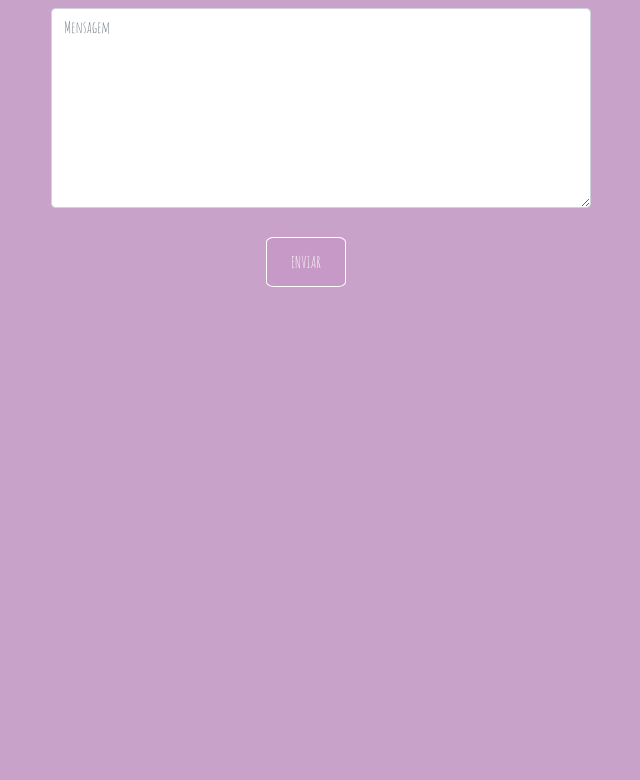
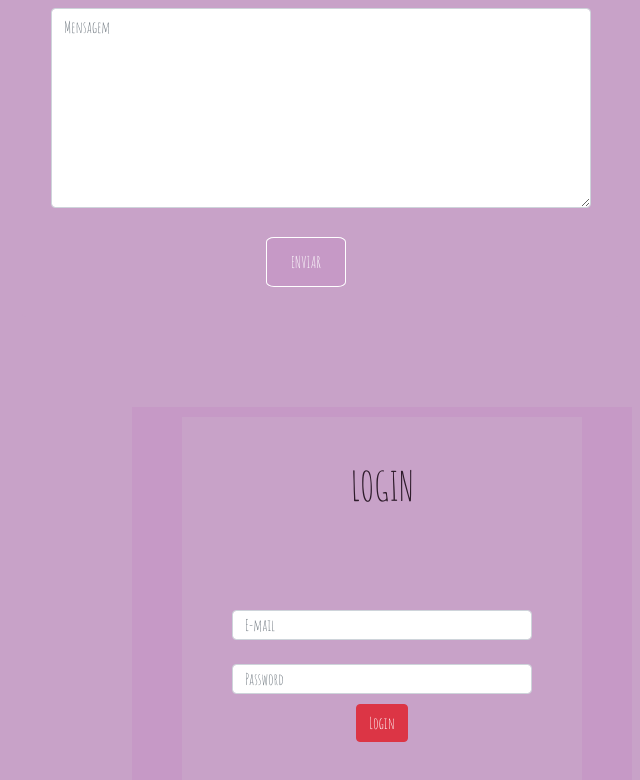
Before and after one commit to DiegoVP66/dio-css-challenge, a React (Create React App) app in the folder frontend/: page / in a window 1280 px wide. Shown: the part 998-1778 px from the top of the page, without its empty margins (258-898 px from the left). Before the commit the page ends 1520 px from the top, so only its background shows below. Built offline with nearby package versions, Linux system fonts and the light colour scheme; no server answers; a web font is replaced by a local one.

Commit message:
Login test

```diff
--- /dev/null
+++ b/frontend/src/pages/Admin/Auth/Login/index.tsx
@@ -0,0 +1,97 @@
+import { AuthContext } from "AuthContextData";
+import { useContext, useState } from "react";
+import { useForm } from "react-hook-form";
+import { useNavigate } from "react-router-dom";
+import { requestBackendLogin } from "util/request";
+import { saveAuthData } from "util/storage";
+import { getTokenData } from "util/token";
+
+import "./styles.css";
+
+type CredentialsDTO = {
+  username: string;
+  password: string;
+};
+
+const Login = () => {
+  const {
+    register,
+    handleSubmit,
+    formState: { errors },
+  } = useForm<CredentialsDTO>();
+
+  const [hasError, setHasError] = useState(false);
+  const { setAuthContextData } = useContext(AuthContext);
+
+  const history = useNavigate();
+
+  const onSubmit = (formData: CredentialsDTO) => {
+    requestBackendLogin(formData)
+      .then((response) => {
+        saveAuthData(response.data);
+        setHasError(false);
+        setAuthContextData({
+          authenticated: true,
+          tokenData: getTokenData(),
+        });
+        history("/admin/crud");
+      })
+      .catch((error) => {
+        setHasError(true);
+        console.log(error);
+      });
+  };
+
+  return (
+    <div className="login-card">
+      <h1>LOGIN</h1>
+      {hasError && (
+        <div className="alert alert-danger">Erro ao tentar logar</div>
+      )}
+      <form onSubmit={handleSubmit(onSubmit)}>
+        <div className="mb-4">
+          <input
+            {...register("username", {
+              required: "Campo obrigatório",
+              pattern: {
+                value: /^[A-Z0-9._%+-]+@[A-Z0-9.-]+\.[A-Z]{2,}$/i,
+                message: "E-mail Inválido",
+              },
+            })}
+            type="text"
+            className={`form-control base-input ${
+              errors.username ? "is-invalid" : ""
+            }`}
+            placeholder="E-mail"
+            name="username"
+          />
+          <div className="invalid-feedback d-block">
+            {errors.username?.message}
+          </div>
+        </div>
+        <div className="mb-2">
+          <input
+            {...register("password", {
+              required: "Campo obrigatório",
+            })}
+            type="password"
+            className={`form-control base-input ${
+              errors.password ? "is-invalid" : ""
+            }`}
+            placeholder="Password"
+            name="password"
+            autoComplete=""
+          />
+          <div className="invalid-feedback d-block">
+            {errors.password?.message}
+          </div>
+        </div>
+        <div className="login-submit">
+          <button className="btn btn-danger text-white">Login</button>
+        </div>
+      </form>
+    </div>
+  );
+};
+
+export default Login;
--- /dev/null
+++ b/frontend/src/pages/Admin/Auth/Login/styles.css
@@ -0,0 +1,39 @@
+.login-card {
+    padding: 20px;
+    font-size: 16px;
+    margin: 10px;
+    background-color: var(--pink-color);
+    display: flex;
+    flex-direction: column;
+    justify-content: center;
+    width: 100%;
+    max-width: 400px;
+    max-height: 400px;
+
+  }
+
+  .login-card h1 {
+    font-size: 2.5em;
+    font-weight: 400;
+    text-align: center;
+    letter-spacing: -0.015em;
+    color: var(--purple-color);
+    text-transform: uppercase;
+    margin-top: 70px;
+    margin-bottom: 100px;
+  }
+  .login-submit {
+    margin-bottom: 100px;
+    display: flex;
+    justify-content: center;
+  }
+
+  .input-container input {
+      width: 100%;
+  }
+
+  @media (min-width: 576px) {
+    .login-card {
+      padding: 50px;
+    }
+  }
--- a/frontend/src/pages/Home/index.tsx
+++ b/frontend/src/pages/Home/index.tsx
@@ -1,5 +1,6 @@
 import Contact from "components/Contact";
 import About from "pages/About";
+import Login from "pages/Admin/Auth/Login";
 import Project from "../Project";
 import "./styles.css";
 
@@ -14,6 +15,9 @@ const Home = () => {
       <div className="home-contact-container">
         <Contact />
       </div>
+      <div className="container home-login-container">
+        <Login />
+      </div>
     </div>
   );
 };
--- a/frontend/src/pages/Home/styles.css
+++ b/frontend/src/pages/Home/styles.css
@@ -9,3 +9,7 @@
 .home-contact-container {
     padding: 30px;
 }
+
+.home-login-container{
+    max-width: 500px;
+}
```
